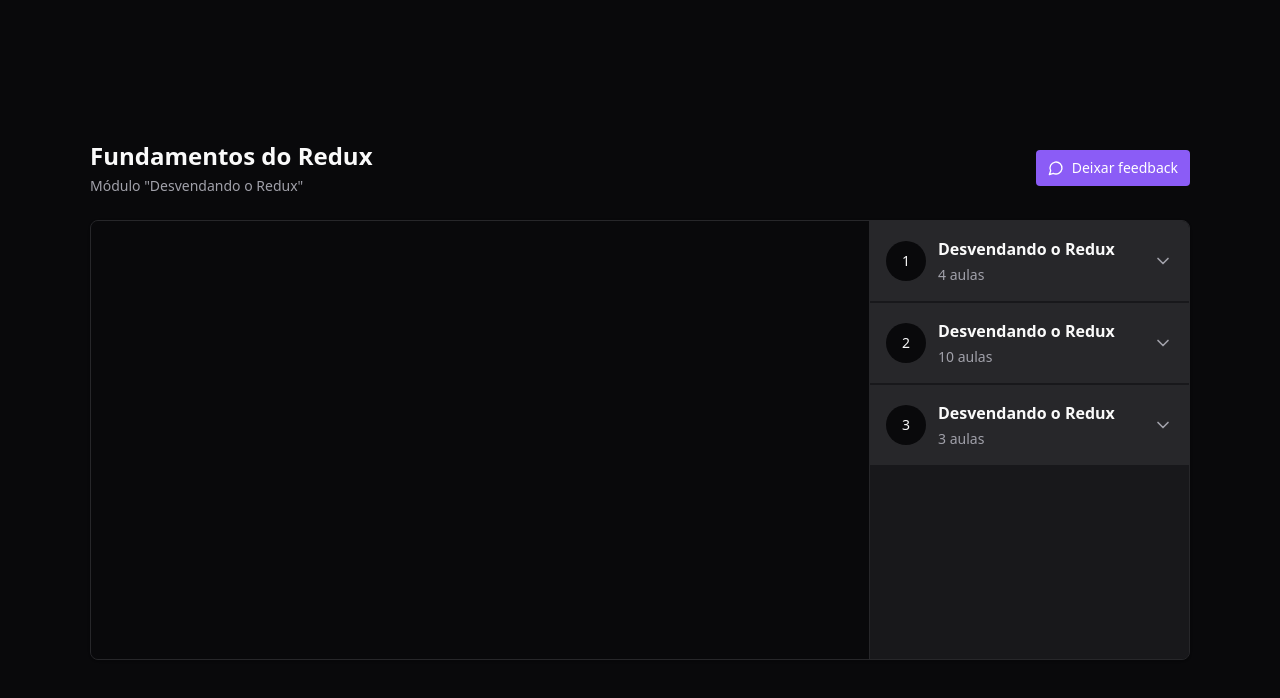
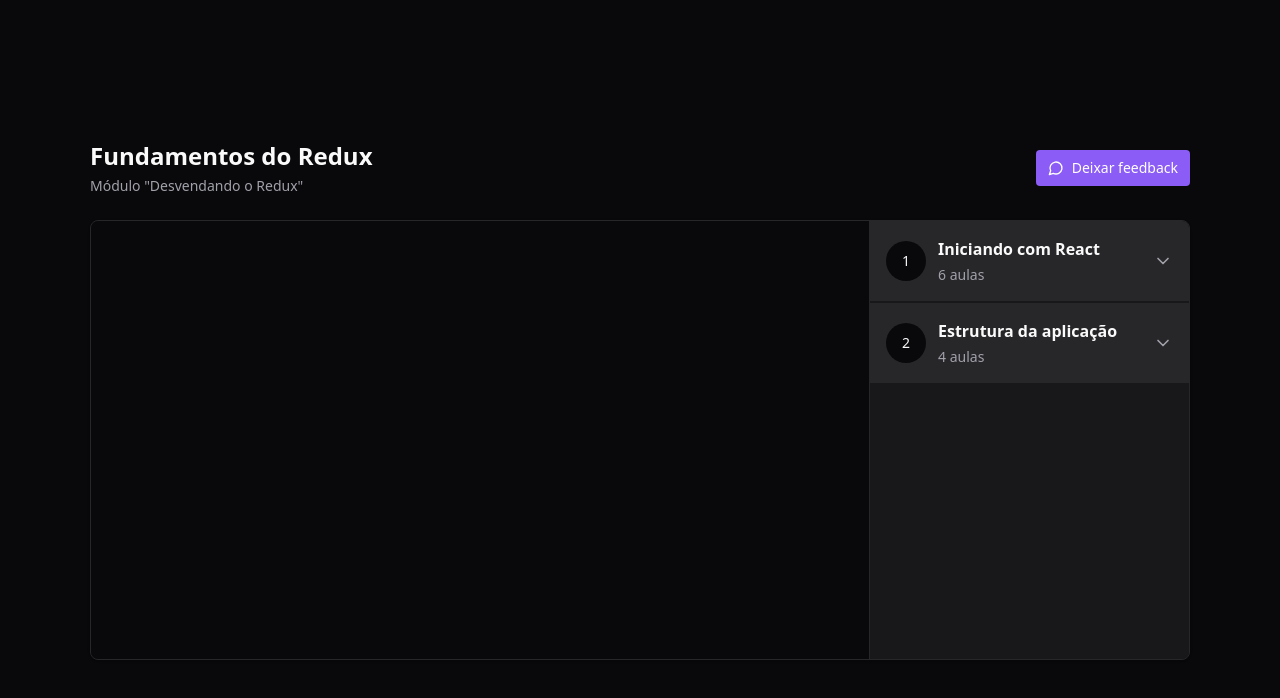
Before and after one commit to gabrielscordeiro/react-redux-zustand, a React (Vite) app: page / in a window 1280 px wide. Shown: the top 698 px of the page. Built offline with nearby package versions, Linux system fonts and the light colour scheme.

Commit message:
feat: 🎸 Creating player reducer

```diff
--- a/src/components/module.tsx
+++ b/src/components/module.tsx
@@ -1,6 +1,7 @@
 import * as Collapsible from '@radix-ui/react-collapsible'
 import { ChevronDown } from 'lucide-react'
 
+import { useAppSelector } from '../store'
 import { Lesson } from './lesson.tsx'
 
 interface ModuleProps {
@@ -14,7 +15,12 @@
     title,
     lessonsAmount
 }: ModuleProps) {
+    const lessons = useAppSelector((state) => {
+        return state.player.course.modules[moduleIndex].lessons
+    })
+
     return (
+
         <Collapsible.Root className="group">
             <Collapsible.Trigger className="flex w-full items-center gap-3 bg-zinc-800 p-4">
                 <div className="flex size-10 items-center justify-center rounded-full bg-zinc-950 text-sm">
@@ -32,9 +38,13 @@
             <Collapsible.Content>
 
                 <nav className="relative flex flex-col gap-4 p-6">
-                    <Lesson title="Fundamentos do Redux" duration="09:33"/>
-                    <Lesson title="Fundamentos do Redux" duration="09:33"/>
-                    <Lesson title="Fundamentos do Redux" duration="09:33"/>
+                    {lessons.map(lesson => (
+                        <Lesson
+                            key={lesson.id}
+                            title={lesson.title}
+                            duration={lesson.duration}
+                        />
+                    ))}
                 </nav>
             </Collapsible.Content>
         </Collapsible.Root>
--- a/src/pages/Player.tsx
+++ b/src/pages/Player.tsx
@@ -3,8 +3,13 @@
 import { Header } from '../components/header'
 import { Module } from '../components/module'
 import { Video } from '../components/video'
+import { useAppSelector } from '../store'
 
 export function Player() {
+    const modules = useAppSelector(state => {
+        return state.player.course.modules
+    })
+
     return (
         <div className="flex h-screen items-center justify-center bg-zinc-950 text-zinc-50">
             <div className="flex w-[1100px] flex-col gap-6">
@@ -24,9 +29,16 @@
                     </div>
 
                     <aside className="absolute inset-y-0 right-0 w-80 divide-y-2 divide-zinc-900 overflow-y-auto border-l border-zinc-800 bg-zinc-900 scrollbar scrollbar-thin scrollbar-track-zinc-950 scrollbar-thumb-zinc-800">
-                        <Module moduleIndex={0} title="Desvendando o Redux" lessonsAmount={4} />
-                        <Module moduleIndex={1} title="Desvendando o Redux" lessonsAmount={10} />
-                        <Module moduleIndex={2} title="Desvendando o Redux" lessonsAmount={3} />
+                        {modules.map((module, index) => {
+                            return (
+                                <Module
+                                    key={module.id}
+                                    moduleIndex={index}
+                                    title={module.title}
+                                    lessonsAmount={module.lessons.length}
+                                />
+                            )
+                        })}
                     </aside>
                 </main>
             </div>
--- a/src/store/index.ts
+++ b/src/store/index.ts
@@ -1,8 +1,12 @@
 import { configureStore } from '@reduxjs/toolkit'
 import { TypedUseSelectorHook, useSelector } from 'react-redux'
 
+import { player } from './slices/player'
+
 export const store = configureStore({
-    reducer: {}
+    reducer: {
+        player
+    }
 })
 
 export type RootState = ReturnType<typeof store.getState>
--- /dev/null
+++ b/src/store/slices/player.ts
@@ -0,0 +1,36 @@
+import { createSlice } from '@reduxjs/toolkit'
+
+const playerSlice = createSlice({
+    name: 'player',
+    initialState: {
+        course: {
+            modules: [
+                {
+                    id: '1',
+                    title: 'Iniciando com React',
+                    lessons: [
+                        { id: 'Jai8w6K_GnY', title: 'CSS Modules', duration: '13:45' },
+                        { id: 'w-DW4DhDfcw', title: 'Estilização do Post', duration: '10:05' },
+                        { id: 'D83-55LUdKE', title: 'Componente: Header', duration: '06:33' },
+                        { id: 'W_ATsETujaY', title: 'Componente: Sidebar', duration: '09:12' },
+                        { id: 'Pj8dPeameYo', title: 'CSS Global', duration: '03:23' },
+                        { id: '8KBq2vhwbac', title: 'Form de comentários', duration: '11:34' },
+                    ],
+                },
+                {
+                    id: '2',
+                    title: 'Estrutura da aplicação',
+                    lessons: [
+                        { id: 'gE48FQXRZ_o', title: 'Componente: Comment', duration: '13:45' },
+                        { id: 'Ng_Vk4tBl0g', title: 'Responsividade', duration: '10:05' },
+                        { id: 'h5JA3wfuW1k', title: 'Interações no JSX', duration: '06:33' },
+                        { id: '1G0vSTqWELg', title: 'Utilizando estado', duration: '09:12' },
+                    ],
+                },
+            ],
+        }
+    },
+    reducers: {}
+})
+
+export const player = playerSlice.reducer
```
